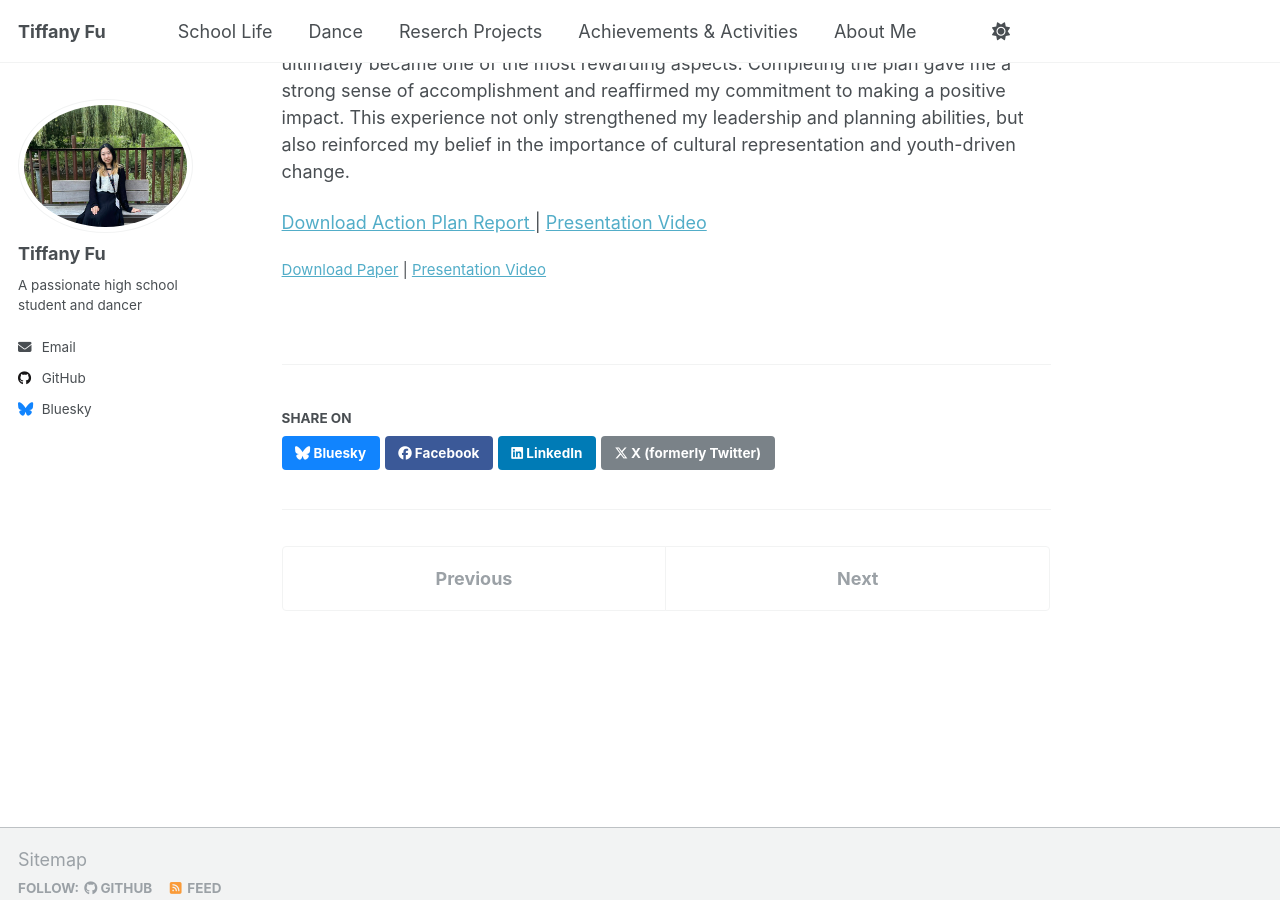
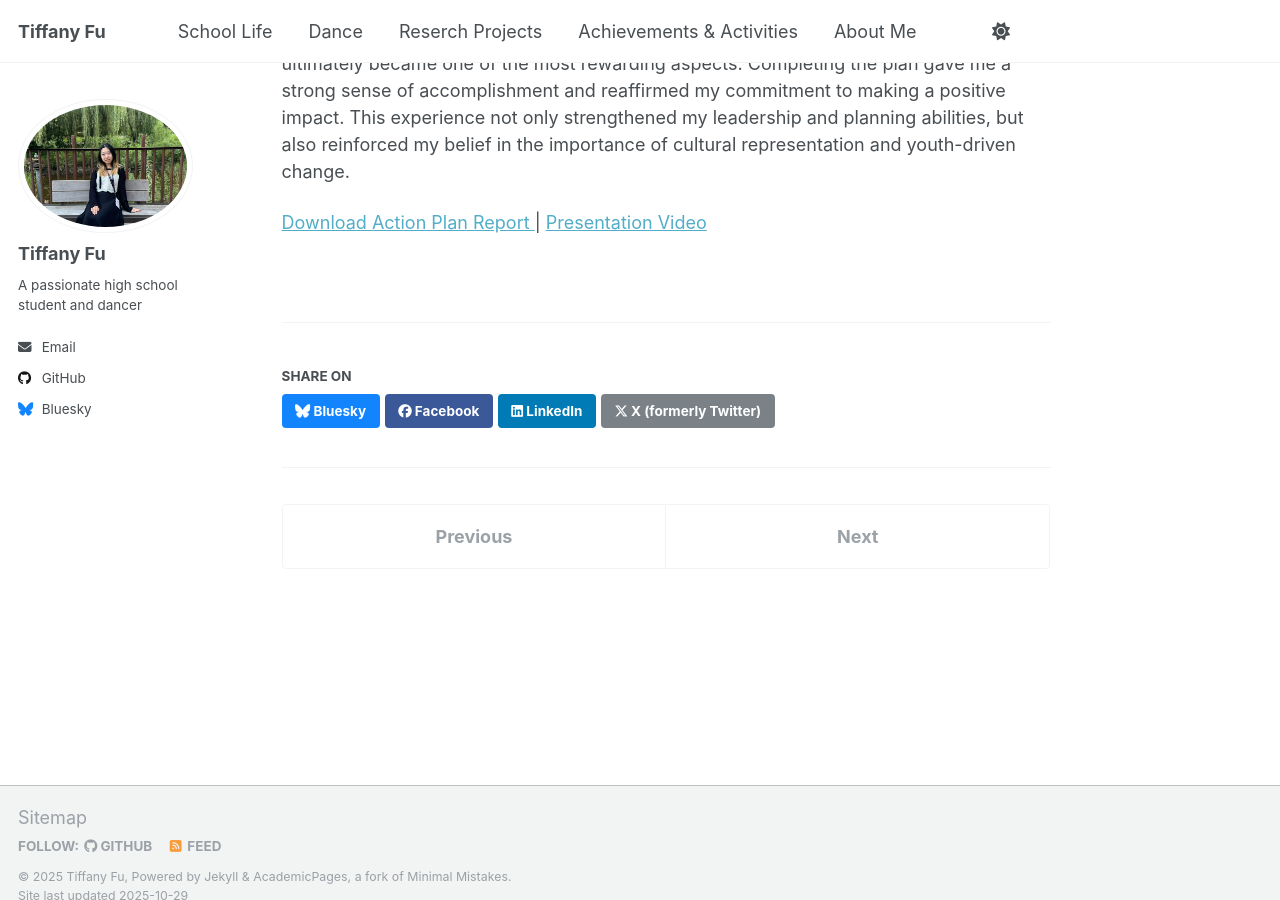
Before and after one commit to TiffanyJTFu/TiffanyFu, a Jekyll site: the page built from _teaching/02-SocialScienceResearchProject-1.md, in a window 1280 px wide and 900 px high, scrolled down 2976 px. Built offline with Jekyll 4.4.1, drawn with Linux system fonts in a browser that asks for light colours; a script that is not in the unit is left out; part of the change alters nothing that is shown.

Commit message:
Update 02-SocialScienceResearchProject-1.md

```diff
--- a/_teaching/02-SocialScienceResearchProject-1.md
+++ b/_teaching/02-SocialScienceResearchProject-1.md
@@ -3,8 +3,6 @@ title: "Brown University Pre-college leadership program - Social change and lead
 collection: teaching
 type: ""
 permalink: /teaching/SocialScienceResearchProject-1
-slidesurl: 'https://tiffanyjtfu.github.io/TiffanyFu/files/Action plan Presentation.mp4'
-paperurl: 'https://tiffanyjtfu.github.io/TiffanyFu/files/Step 8B_ Action plan Final Report - Tiffany Fu.pdf'
 ---
 
 <a href="https://tiffanyjtfu.github.io/TiffanyFu/files/Step 8B_ Action plan Final Report - Tiffany Fu.pdf" target="_blank" rel="noopener noreferrer">Download Action Plan Report
```
